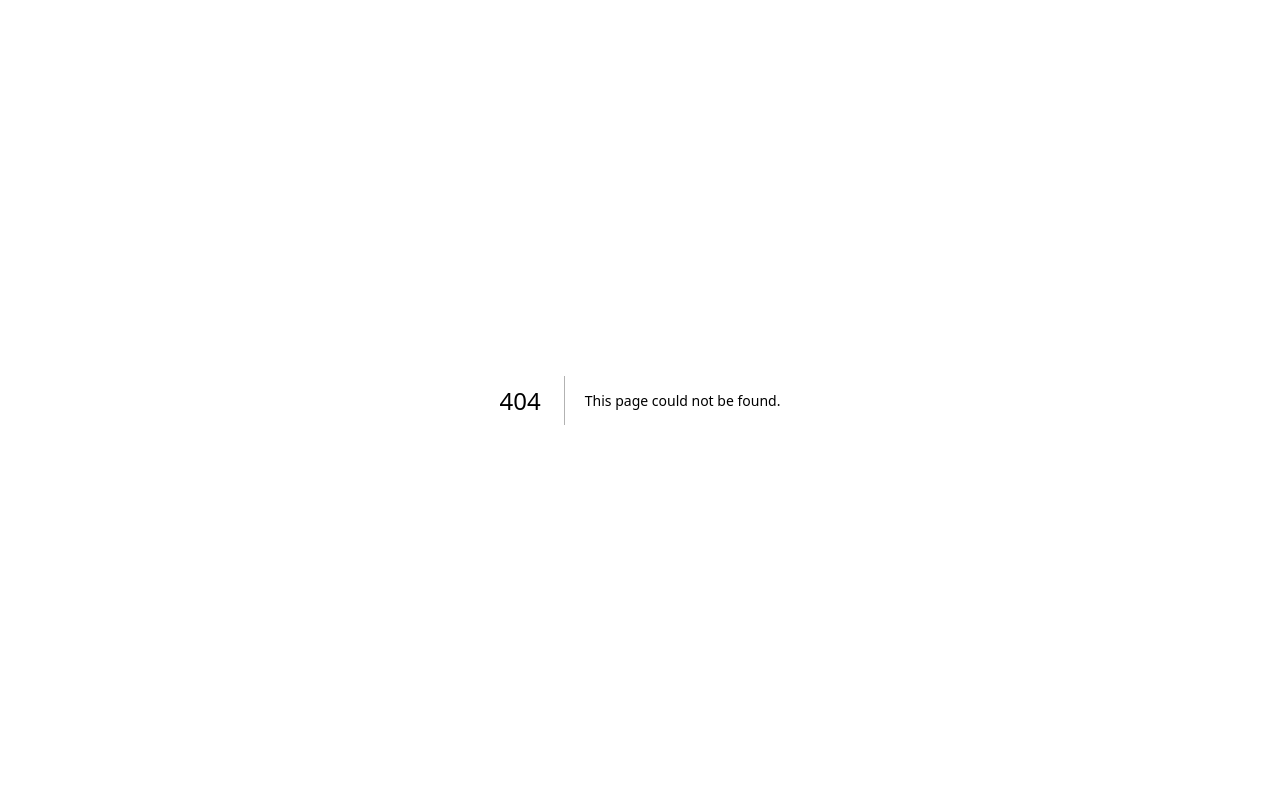
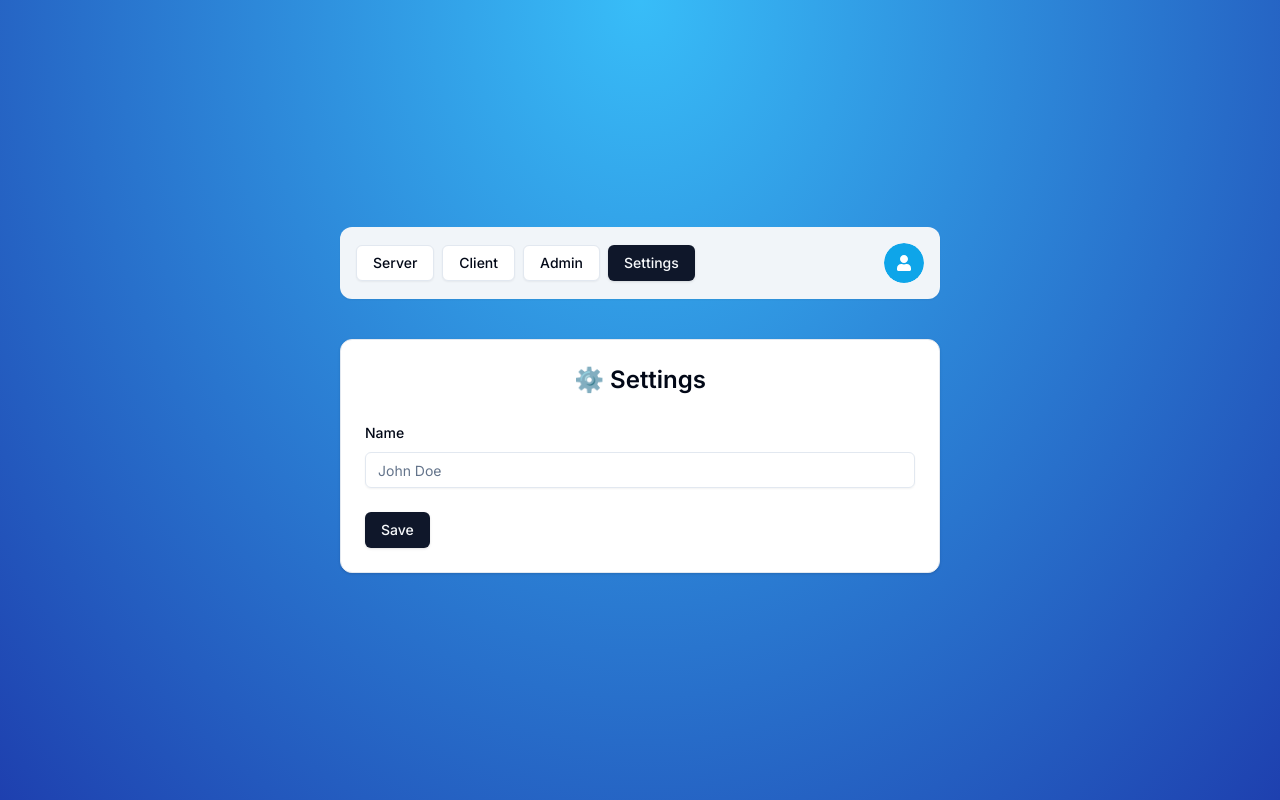
Before and after one commit to nicholavila/Creative-Marketplace, a Next.js app: page /settings in a window 1280 px wide. Before the commit this address had no page. Built offline with nearby package versions, Linux system fonts and the light colour scheme; no server answers.

Commit message:
feat(setting): add `settings` page UI

```diff
--- /dev/null
+++ b/app/(protected)/settings/page.tsx
@@ -0,0 +1,145 @@
+"use client";
+
+import * as z from "zod";
+import { useForm } from "react-hook-form";
+import { zodResolver } from "@hookform/resolvers/zod";
+import { useTransition, useState } from "react";
+import { useSession } from "next-auth/react";
+
+import { SettingsSchema } from "@/schemas";
+import { Card, CardHeader, CardContent } from "@/components/ui/card";
+import { Button } from "@/components/ui/button";
+import {
+  Form,
+  FormField,
+  FormControl,
+  FormItem,
+  FormLabel,
+  FormDescription,
+  FormMessage
+} from "@/components/ui/form";
+import { Input } from "@/components/ui/input";
+import { useCurrentUser } from "@/hooks/use-current-user";
+import { FormError } from "@/components/form-error";
+import { FormSuccess } from "@/components/form-success";
+
+const SettingsPage = () => {
+  const user = useCurrentUser();
+
+  const [error, setError] = useState<string | undefined>();
+  const [success, setSuccess] = useState<string | undefined>();
+  const { update } = useSession();
+  const [isPending, startTransition] = useTransition();
+
+  const form = useForm<z.infer<typeof SettingsSchema>>({
+    resolver: zodResolver(SettingsSchema),
+    defaultValues: {
+      password: undefined,
+      newPassword: undefined,
+      name: user?.name || undefined,
+      email: user?.email || undefined,
+      role: user?.role || undefined,
+      isTwoFactorEnabled: user?.isTwoFactorEnabled || undefined
+    }
+  });
+
+  const onSubmit = (values: z.infer<typeof SettingsSchema>) => {};
+
+  return (
+    <Card className="w-[600px]">
+      <CardHeader>
+        <p className="text-2xl font-semibold text-center">⚙️ Settings</p>
+      </CardHeader>
+      <CardContent>
+        <Form {...form}>
+          <form className="space-y-6" onSubmit={form.handleSubmit(onSubmit)}>
+            <div className="space-y-4">
+              <FormField
+                control={form.control}
+                name="name"
+                render={({ field }) => (
+                  <FormItem>
+                    <FormLabel>Name</FormLabel>
+                    <FormControl>
+                      <Input
+                        {...field}
+                        placeholder="John Doe"
+                        disabled={isPending}
+                      />
+                    </FormControl>
+                    <FormMessage />
+                  </FormItem>
+                )}
+              />
+              {user?.isOAuth === false && (
+                <>
+                  <FormField
+                    control={form.control}
+                    name="email"
+                    render={({ field }) => (
+                      <FormItem>
+                        <FormLabel>Email</FormLabel>
+                        <FormControl>
+                          <Input
+                            {...field}
+                            placeholder="john.doe@example.com"
+                            type="email"
+                            disabled={isPending}
+                          />
+                        </FormControl>
+                        <FormMessage />
+                      </FormItem>
+                    )}
+                  />
+                  <FormField
+                    control={form.control}
+                    name="password"
+                    render={({ field }) => (
+                      <FormItem>
+                        <FormLabel>Password</FormLabel>
+                        <FormControl>
+                          <Input
+                            {...field}
+                            placeholder="******"
+                            type="password"
+                            disabled={isPending}
+                          />
+                        </FormControl>
+                        <FormMessage />
+                      </FormItem>
+                    )}
+                  />
+                  <FormField
+                    control={form.control}
+                    name="newPassword"
+                    render={({ field }) => (
+                      <FormItem>
+                        <FormLabel>New Password</FormLabel>
+                        <FormControl>
+                          <Input
+                            {...field}
+                            placeholder="******"
+                            type="password"
+                            disabled={isPending}
+                          />
+                        </FormControl>
+                        <FormMessage />
+                      </FormItem>
+                    )}
+                  />
+                </>
+              )}
+            </div>
+            <FormError message={error} />
+            <FormSuccess message={success} />
+            <Button disabled={isPending} type="submit">
+              Save
+            </Button>
+          </form>
+        </Form>
+      </CardContent>
+    </Card>
+  );
+};
+
+export default SettingsPage;
--- a/schemas/index.ts
+++ b/schemas/index.ts
@@ -1,4 +1,40 @@
 import * as z from "zod";
+
+export const SettingsSchema = z
+  .object({
+    name: z.optional(z.string()),
+    isTwoFactorEnabled: z.optional(z.boolean()),
+    role: z.enum(["ADMIN", "USER"]),
+    email: z.optional(z.string().email()),
+    password: z.optional(z.string().min(6)),
+    newPassword: z.optional(z.string().min(6))
+  })
+  .refine(
+    (data) => {
+      if (data.password && !data.newPassword) {
+        return false;
+      }
+
+      return true;
+    },
+    {
+      message: "New password is required!",
+      path: ["newPassword"]
+    }
+  )
+  .refine(
+    (data) => {
+      if (data.newPassword && !data.password) {
+        return false;
+      }
+
+      return true;
+    },
+    {
+      message: "Password is required!",
+      path: ["password"]
+    }
+  );
 
 export const NewPasswordSchema = z.object({
   password: z.string().min(6, {
```
